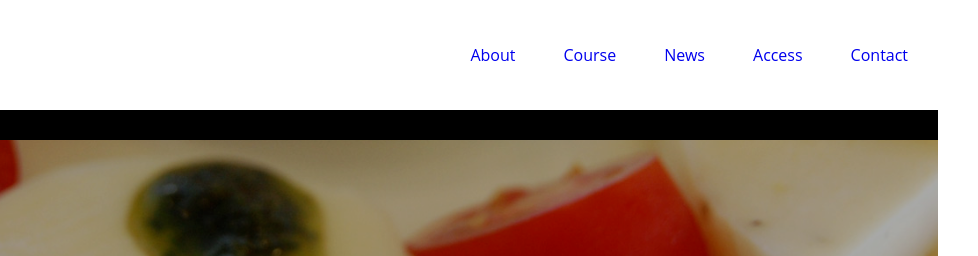
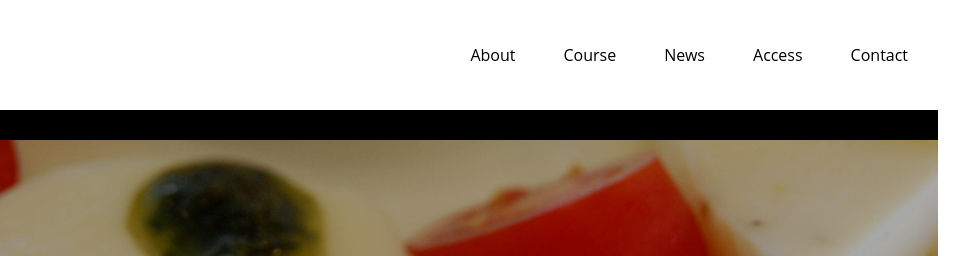
Before and after one commit to kazumaxizm/git_dev18_01, a plain HTML site: page index.html in a window 1280 px wide. Shown: the top 256 px of the page, 302-1280 px from the left. Drawn offline with nearby package versions, Linux system fonts and the light colour scheme.

Commit message:
2回目のアップロード

```diff
--- a/css/style.css
+++ b/css/style.css
@@ -29,7 +29,10 @@ img{
 }
 
 /*  リンクの下線を消しておく */
-a {text-decoration: none}
+a {
+    color: rgb(0, 0, 0);
+    text-decoration:none;
+}
 
 /* このラッパーって何の為に用意してたんだっけ・・？ */
 .wrapper{
```
